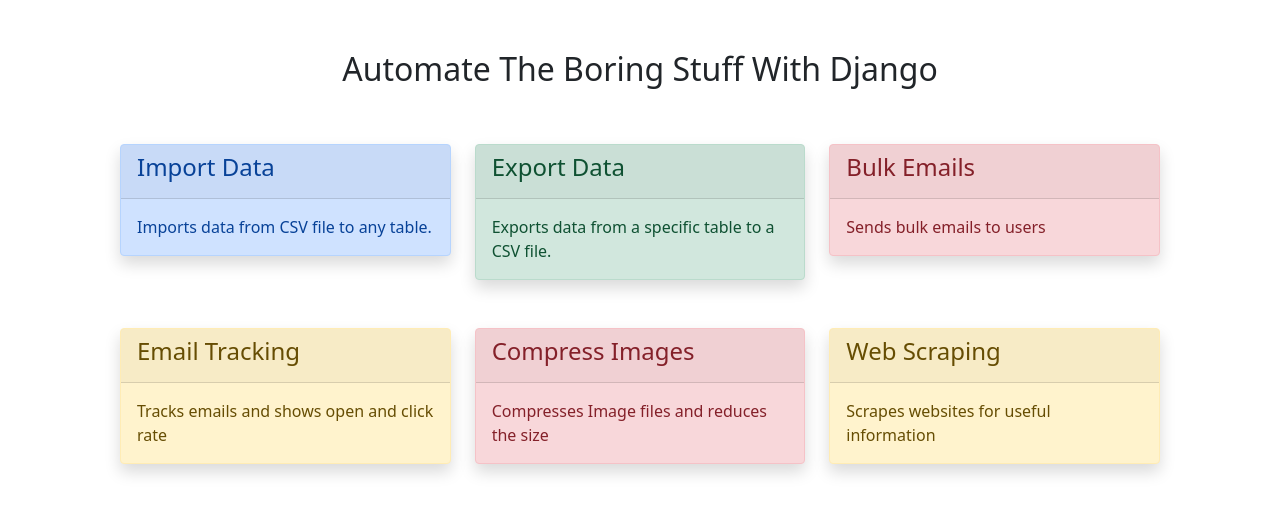
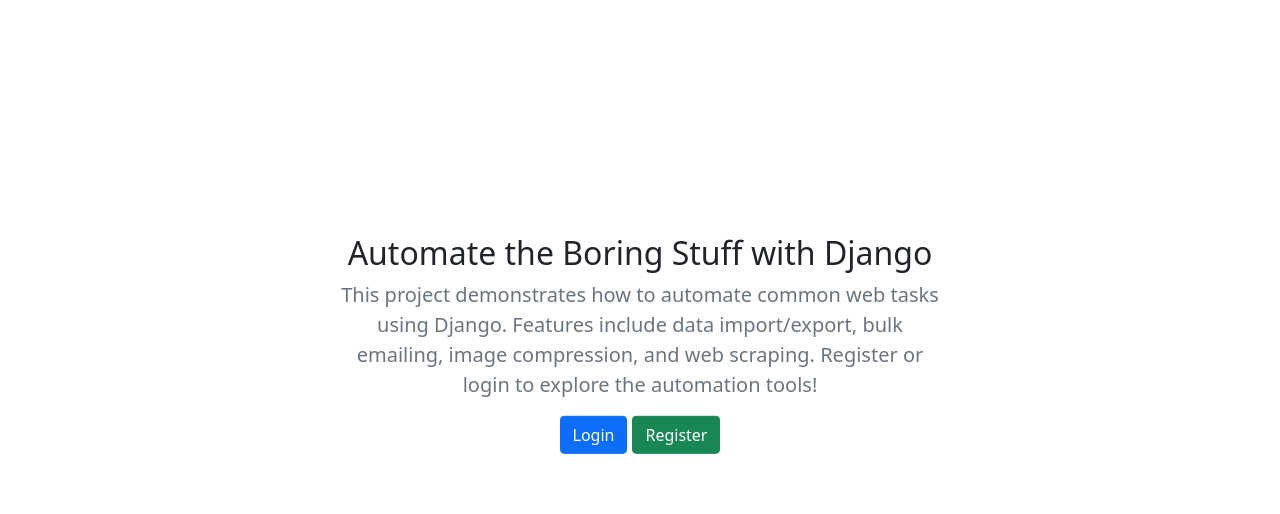
Before and after one commit to Lahirue202272/django_automation_suite, a Django app: page / in a window 1280 px wide. Shown: the part 56-570 px from the top of the page. Run offline with Django 5.2, Linux system fonts and the light colour scheme; parts of the project's set-up code (start-up, migrations or seed data) failed here and were passed over.

Commit message:
Login and registartion features

```diff
--- a/awd_main/settings.py
+++ b/awd_main/settings.py
@@ -40,6 +40,8 @@
     'django.contrib.staticfiles',
     'dataentry',
     'uploads',
+    'crispy_forms',
+    'crispy_bootstrap5',
 ]
 
 MIDDLEWARE = [
@@ -150,3 +152,6 @@
 EMAIL_USE_TLS = True
 DEFAULT_FROM_EMAIL = 'Automate with Django <balagamageniroshan@gmail.com>'
 DEFAULT_TO_EMAIL = 'bg.lahiruniroshan@gmail.com'
+
+
+CRISPY_TEMPLATE_PACK = 'bootstrap5'
--- a/awd_main/urls.py
+++ b/awd_main/urls.py
@@ -25,4 +25,7 @@
     path('dataentry/', include('dataentry.urls')),
     path('',views.home, name='home'),
     path('celery-test/', views.celery_test),
+    path('register/', views.register, name='register'),
+    path('login/', views.login, name='login'),
+    path('logout/', views.logout, name='logout'),
 ]+ static(settings.MEDIA_URL, document_root=settings.MEDIA_ROOT)
--- a/awd_main/views.py
+++ b/awd_main/views.py
@@ -1,6 +1,10 @@
-from django.shortcuts import render
+from django.shortcuts import render,redirect
 from django.http import HttpResponse
 from dataentry.tasks import celery_test_task
+from .forms import RegisterForm
+from django.contrib import messages
+from django.contrib.auth.forms import AuthenticationForm
+from django.contrib import auth
 
 def home(request):
     return render(request, 'home.html')
@@ -9,3 +13,43 @@
     # I want to execute a time consuming task here
     celery_test_task.delay()
     return HttpResponse('<h3>function excuted successfully</h3>')
+
+def register(request):
+    if request.method == 'POST':
+        form = RegisterForm(request.POST)
+        if form.is_valid():
+            form.save()
+            messages.success(request, 'Registration successful.')
+            return redirect('register')
+        else:
+            context = {'form': form}
+            return render(request, 'register.html',context)
+    else:
+        form = RegisterForm()
+        context = {'form': form}
+    return render(request, 'register.html', context)
+
+def login(request):
+    if request.method == 'POST':
+        form = AuthenticationForm(request,request.POST)
+        if form.is_valid():
+            username = form.cleaned_data['username']
+            password = form.cleaned_data['password']
+            # Authenticate user here
+            user = auth.authenticate(request, username=username, password=password)
+            if user is not None:
+                auth.login(request, user)
+                return redirect('home')
+        else:
+            messages.error(request, 'Invalid credentials.')
+            return redirect('login')
+    else:
+        form = AuthenticationForm()
+        context ={
+            'form': form
+        }
+    return render(request, 'login.html', context)
+
+def logout(request):
+    auth.logout(request)
+    return redirect('home')
--- a/templates/base.html
+++ b/templates/base.html
@@ -12,10 +12,20 @@
       rel="stylesheet"
     />
     <script src="https://cdn.jsdelivr.net/npm/bootstrap@5.0.2/dist/js/bootstrap.bundle.min.js"></script>
+
+    <script src="https://ajax.googleapis.com/ajax/libs/jquery/3.7.1/jquery.min.js"></script>
     <script src="{% static 'js/custom.js' %}"></script>
     <style>
         .form-group {
             margin-bottom: 15px;
+        }
+        .home-info {
+            position: absolute;
+            top: 50%;
+            left: 50%;
+            transform: translate(-50%, -50%);
+            padding: 20px;
+            font-size: 1.2rem;
         }
     </style>
   </head>
@@ -23,11 +33,19 @@
     <nav class="navbar navbar-light bg-light">
       <div class="container">
         <a class="navbar-brand" href="{% url 'home'%}">Automate with Django</a>
+        {% if user.is_authenticated %}
         <div>
-            <a href="" class="float-right text-decoration-none text-dark">Login</a>
-            &nbsp;<a href=""class="float-right  btn btn-success">Register</a>
+          logged in as: <b>{{ user }}</b>
+          &nbsp;<a href="{% url 'logout'%}"class="float-right  btn btn-outline-danger">Logout</a>
         </div>
-      </div>
+
+        {% else %}
+          <div>
+              <a href="{% url 'login'%}" class="float-right text-decoration-none text-dark">Login</a>
+              &nbsp;<a href="{% url 'register'%}"class="float-right  btn btn-success">Register</a>
+          </div>
+        </div>
+        {% endif %}
     </nav>
 
     {% block content %} {% endblock %}
--- a/templates/home.html
+++ b/templates/home.html
@@ -1,5 +1,7 @@
-{% extends 'base.html'%} {% block content %}
+{% extends 'base.html'%}
+{% block content %}
 <div class="container" style="padding: 50px">
+  {% if user.is_authenticated %}
   <h2 class="text-center">Automate The Boring Stuff With Django</h2>
   <div class="row pt-5">
     <!-- Import data -->
@@ -89,5 +91,20 @@
       </a>
     </div>
   </div>
+  {% else %}
+  <div class="home-info">
+    <h2 class="text-center"> Automate the Boring Stuff with Django </h2>
+    <p class="lead text-center text-muted ">
+      This project demonstrates how to automate common web tasks using Django.
+      Features include data import/export, bulk emailing, image compression,
+      and web scraping. Register or login to explore the automation tools!
+    </p>
+    <div style="display: flex; justify-content: center;">
+      <a href="{% url 'login' %}" class="btn btn-primary">Login</a>
+      &nbsp;<a href="{% url 'register' %}" class="btn btn-success">Register</a>
+    </div>
+  </div>
+  {% endif %}
 </div>
+
 {% endblock %}
```
Also changed, not shown: awd_main/forms.py (added, +9 -0 lines), templates/login.html (added, +21 -0 lines), templates/register.html (added, +21 -0 lines).
